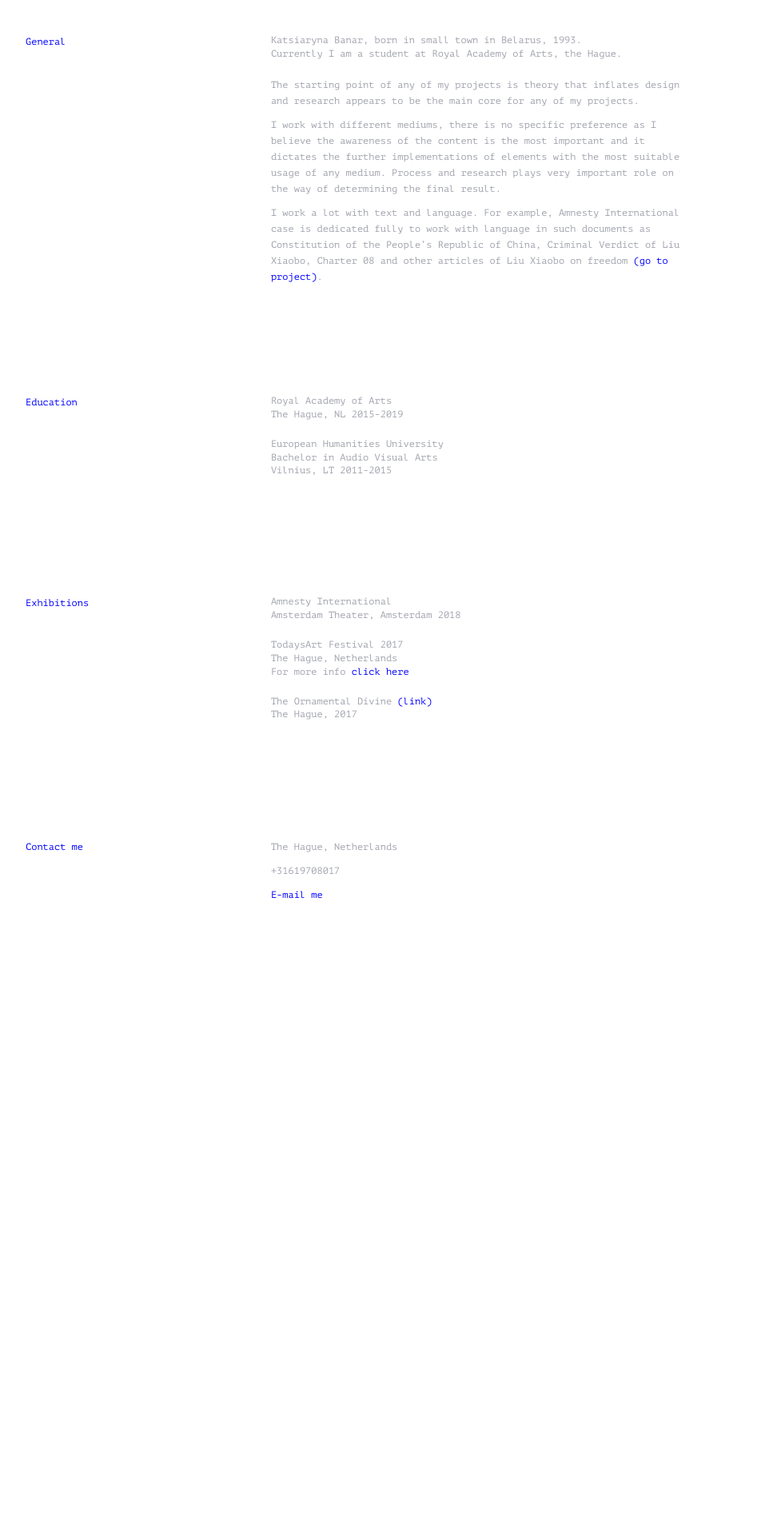
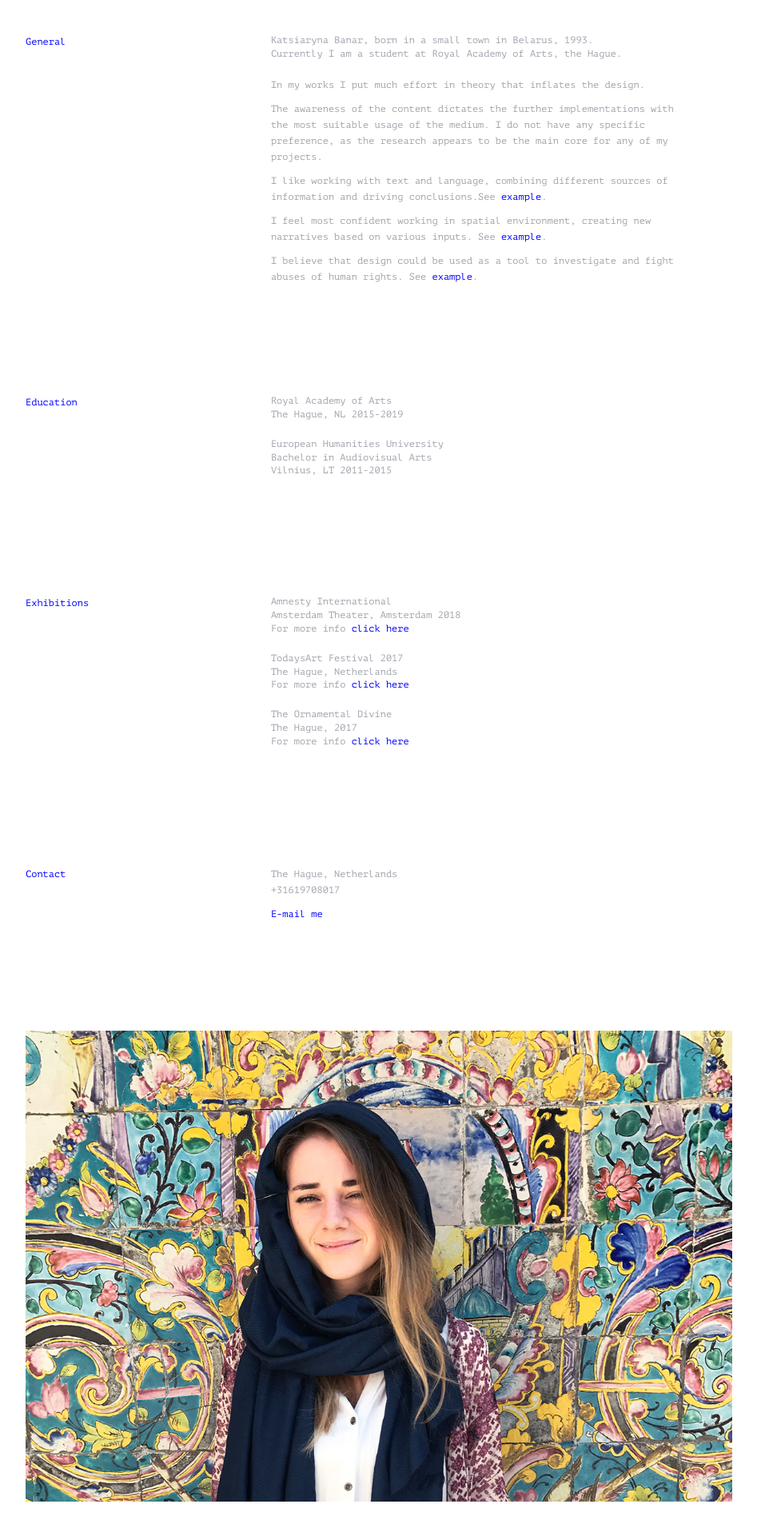
Before and after one commit to katsiarynaba/katsiarynaba.github.io, a plain HTML site: page about.html in a window 1280 px wide. Shown: the part 60-1966 px from the top of the page at 80% size, without its empty margins (318-1265 px from the left). Before the commit the page ends 1223 px from the top, so only its background shows below. Drawn offline with Linux system fonts and the light colour scheme.

Commit message:
newWebsite

```diff
--- a/about.html
+++ b/about.html
@@ -17,11 +17,14 @@
                 <h3>General</h3>
             </div>
             <div class="about-description">
-                <p class="textbox">Katsiaryna Banar, born in small town in Belarus, 1993.<br>Currently I am a student at Royal Academy of Arts, the Hague.</p>
-                <p>The starting point of any of my projects is theory that inflates design and research appears to be the main core for any of my projects.</p>
-                <p>I work with different mediums, there is no specific preference as I believe the awareness of the content is the most important and it dictates the further implementations of elements with the most suitable usage of any medium. Process and research plays very important role on the way of determining the final result.</p>
-                <p>I work a lot with text and language. For example, Amnesty International case is dedicated fully to work with language in such documents as Constitution of the People’s Republic of China, Criminal Verdict of Liu Xiaobo, Charter 08 and other articles of Liu Xiaobo on freedom <a href="index.html#amnesty">(go to project)</a>.</p>
-            </div>
+                <p class="textbox">Katsiaryna Banar, born in a small town in Belarus, 1993. <br>Currently I am a student at Royal Academy of Arts, the Hague.</p>
+                <p>In my works I put much effort in theory that inflates the design.</p>
+                <p>The awareness of the content dictates the further implementations with the most suitable usage of the medium. I do not have any specific preference, as the research appears to be the main core for any of my projects.</p>
+                <p>
+                I like working with text and language, combining different sources of information and driving conclusions.See
+                 <a href="index.html#todaysart">example</a>.</p> <p>I feel most confident working in spatial environment, creating new narratives based on various inputs. See
+                 <a href="index.html#prison">example</a>.</p><p>I believe that design could be used as a tool to investigate and fight abuses of human rights. See <a href="index.html#amnesty">example</a>.</p>
+             </div>
         </div>
 
         <div class="about-container">
@@ -30,7 +33,7 @@
             </div>
             <div class="about-description">
                 <p class="textbox">Royal Academy of Arts<br>The Hague, NL 2015-2019</p>
-                <p class="textbox">European Humanities University<br>Bachelor in Audio Visual Arts<br>Vilnius, LT 2011-2015</p>
+                <p class="textbox">European Humanities University<br>Bachelor in Audiovisual Arts<br>Vilnius, LT 2011-2015</p>
             </div>
         </div>
 
@@ -41,27 +44,40 @@
             </div>
             <div class="about-description">
                 <p class="textbox">Amnesty International<br>Amsterdam Theater, Amsterdam 2018
-                </p>
+                <br>For more info <a href="https://www.parool.nl/amsterdam/koning-bij-jubileum-amnesty-international~a4583809/" target="_blank">click here
+                </a></p>
                 <p class="textbox">TodaysArt Festival 2017<br>The Hague, Netherlands
                 <br>For more info <a href="http://todaysart.nl/2017/program/givitatitle/" target="_blank">click here
                 </a></p>
-                <p class="textbox">The Ornamental Divine <a href="https://glamcult.com/the-gallery-divine-kabk/" target="_blank">(link)</a>
-                <br>The Hague, 2017</p>
+                <p class="textbox">The Ornamental Divine
+                <br>The Hague, 2017
+                <br>For more info <a href="https://glamcult.com/the-gallery-divine-kabk/" target="_blank">click here
+                </a></p>
             </div>
         </div>
 
 
         <div class="about-container">
             <div class="about-title">
-                <h3>Contact me</h3>
+                <h3>Contact</h3>
             </div>
             <div class="about-description">
-                <p>The Hague, Netherlands</p>
-                <p>+31619708017</p>
+                <p>The Hague, Netherlands<br>
+                +31619708017</p>
                 <p><a href="mailto:peamki@gmail.com">E-mail me</a></p>
             </div>
         </div>
 
+        <div class="about-container">
+            <div class="face">
+                <img  src="images/about/face11.jpg" class="img-top lazyload" alt="Card Front">
+            </div>
+        </div>
+
     </section>
+
+
+
+
 </body>
 </html>
--- a/css/style.css
+++ b/css/style.css
@@ -495,12 +495,15 @@ div > input:checked ~ article.menu { height: 80px; opacity: 1; }
 	padding-right:5%;
 }
 
-
+.face{
+	width:100%;
+}
 
 .back-link {
 	position: fixed;
 	bottom: 1em;
-	right: 40px;
+	right:3%;
+	font-size:12px;
 }
 
 @media (max-width: 480px) {
```
Also changed, not shown: index.html (+21 -10 lines), images/about/face11.jpg (added), images/amnesty/book5.jpg (added), images/amnesty/book6.jpg (added), images/amnesty/book7.jpg (added), images/amnesty/book8.jpg (added), images/amnesty/flags.jpg (added), images/prisons/book.jpg (added), images/todaysart/names.jpg (added), images/todaysart/panels.jpg (added), 3 other files.
